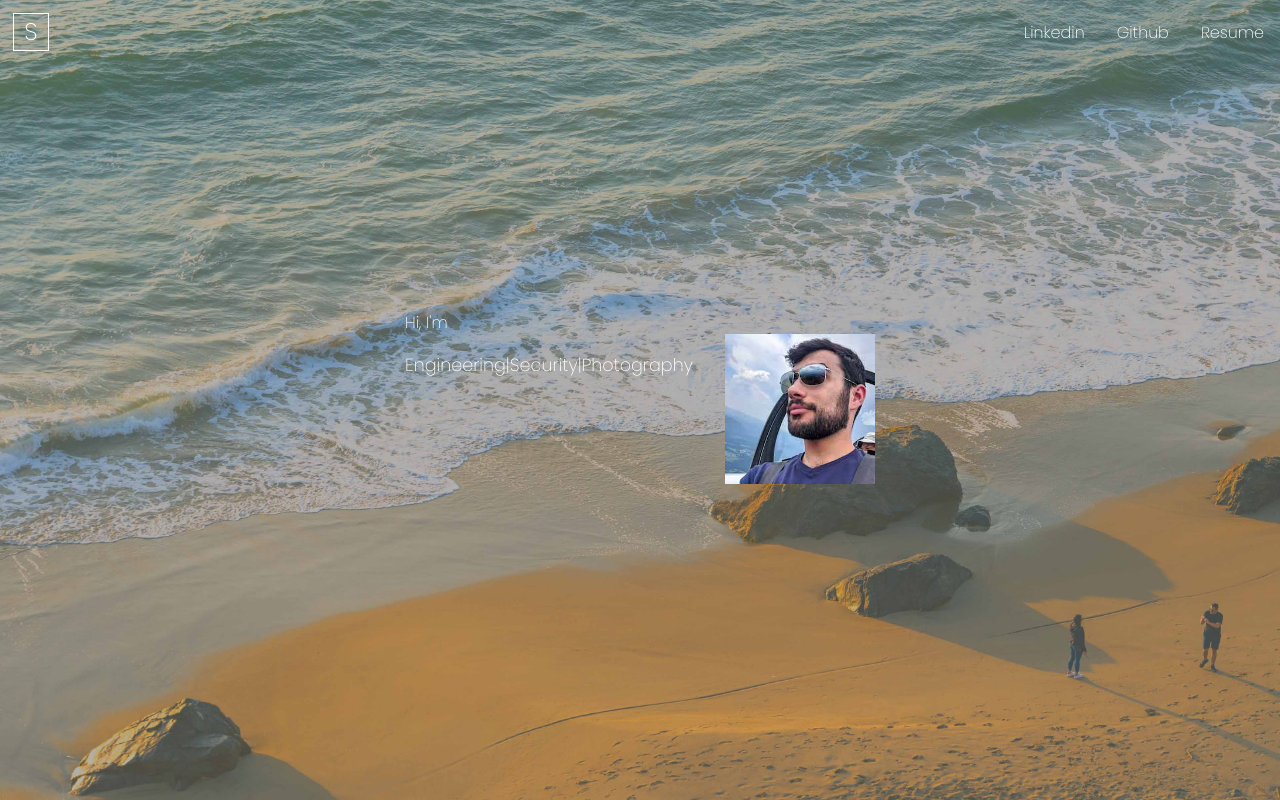
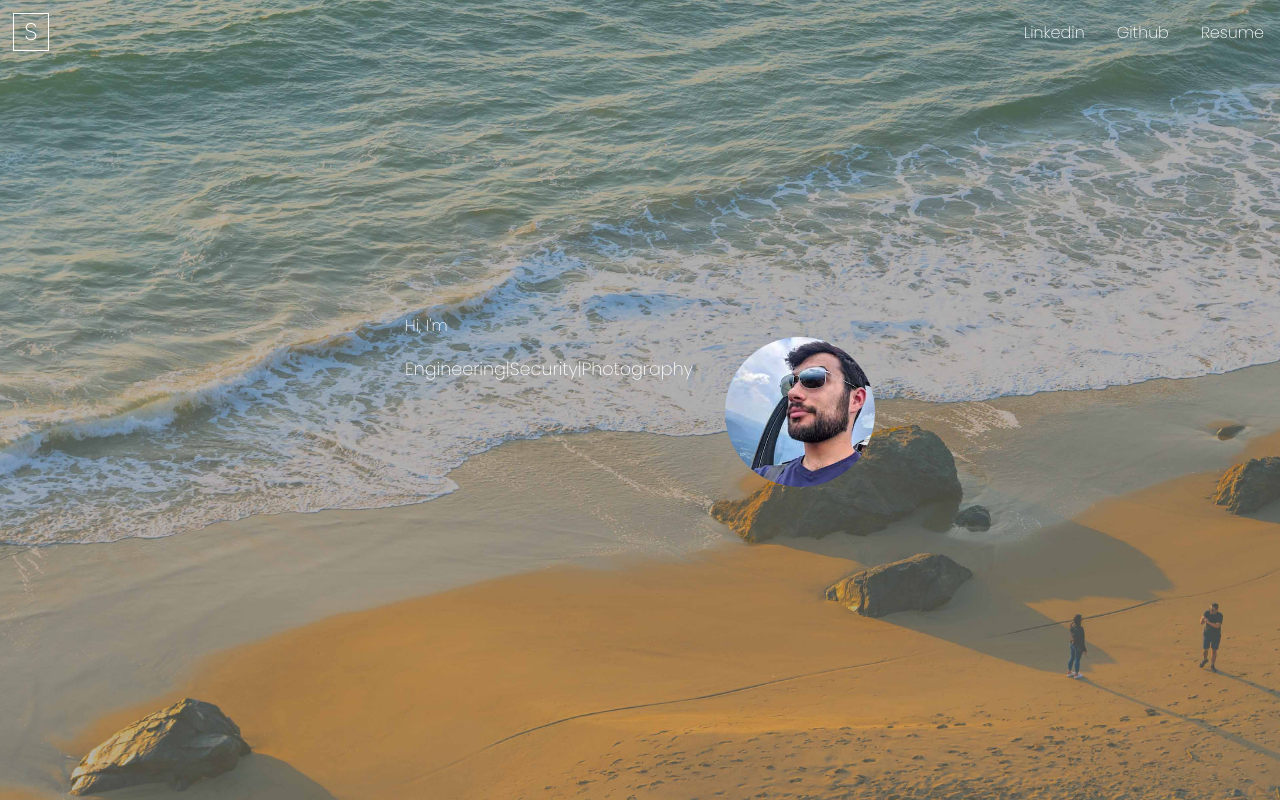
Before and after one commit to Serubin/Serubin-net, a Next.js app: page / in a window 1280 px wide. Built offline with nearby package versions, Linux system fonts and the light colour scheme.

Commit message:
Update styles for 13

```diff
--- a/styles/Hero.module.scss
+++ b/styles/Hero.module.scss
@@ -48,7 +48,7 @@
       font-size: 11vw;
     }
     @media (min-width: 525px) {
-       transition: font-size ease .3s;
+      transition: font-size ease .3s;
     }
     @media (min-width: $medium) {
       font-size: 4.5em;
@@ -62,7 +62,7 @@
   .profileImageWrapper {
     padding: 1.5em 0 0 2em;
 
-    span:first-child {
+    img:first-child {
       opacity: 0;
       display: none !important;
       transition: opacity ease .5s;
--- a/styles/animations.scss
+++ b/styles/animations.scss
@@ -5,7 +5,7 @@
     }
     100% {
         opacity: 1;
-     }
+    }
 }
 
 @keyframes fadeLeft {
```
